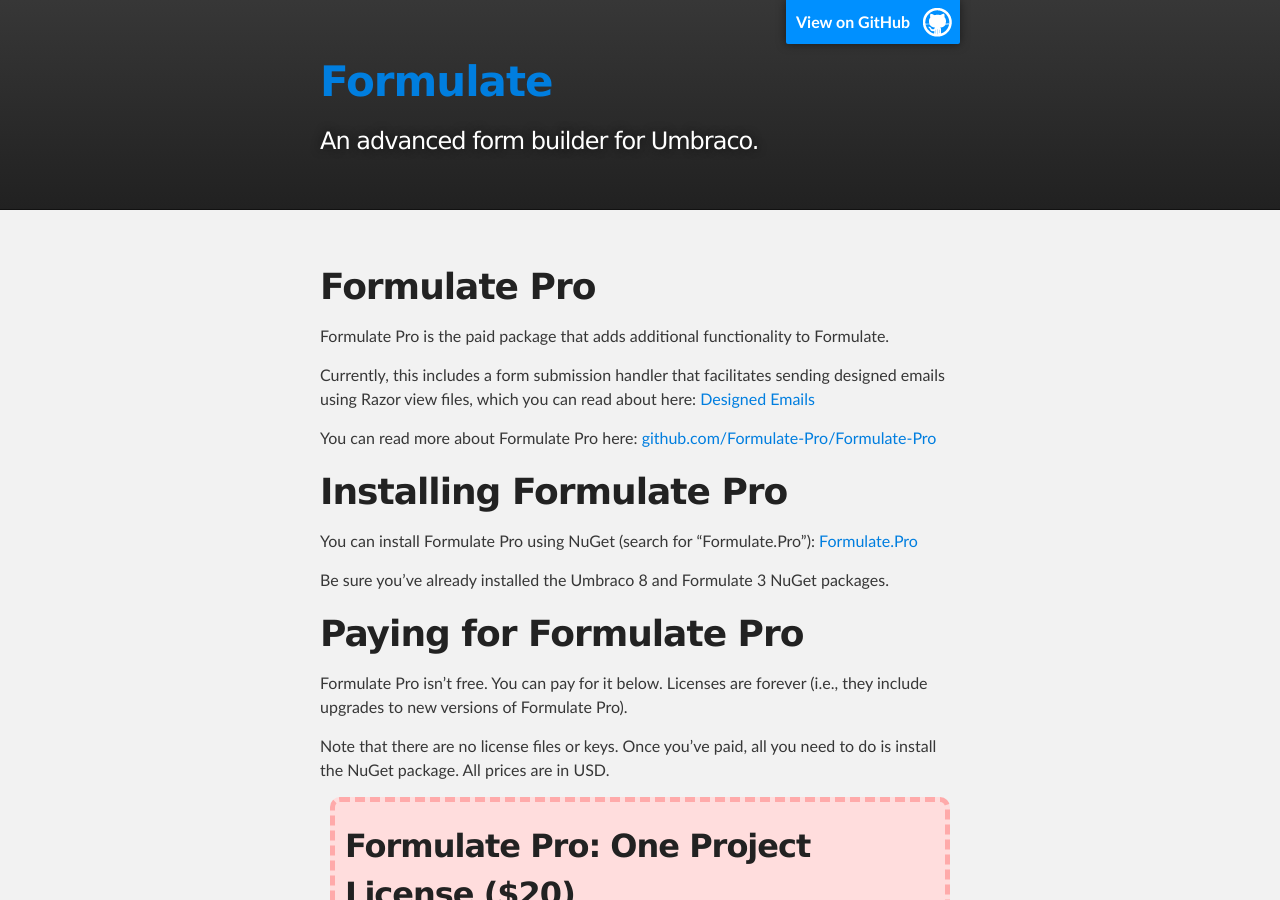
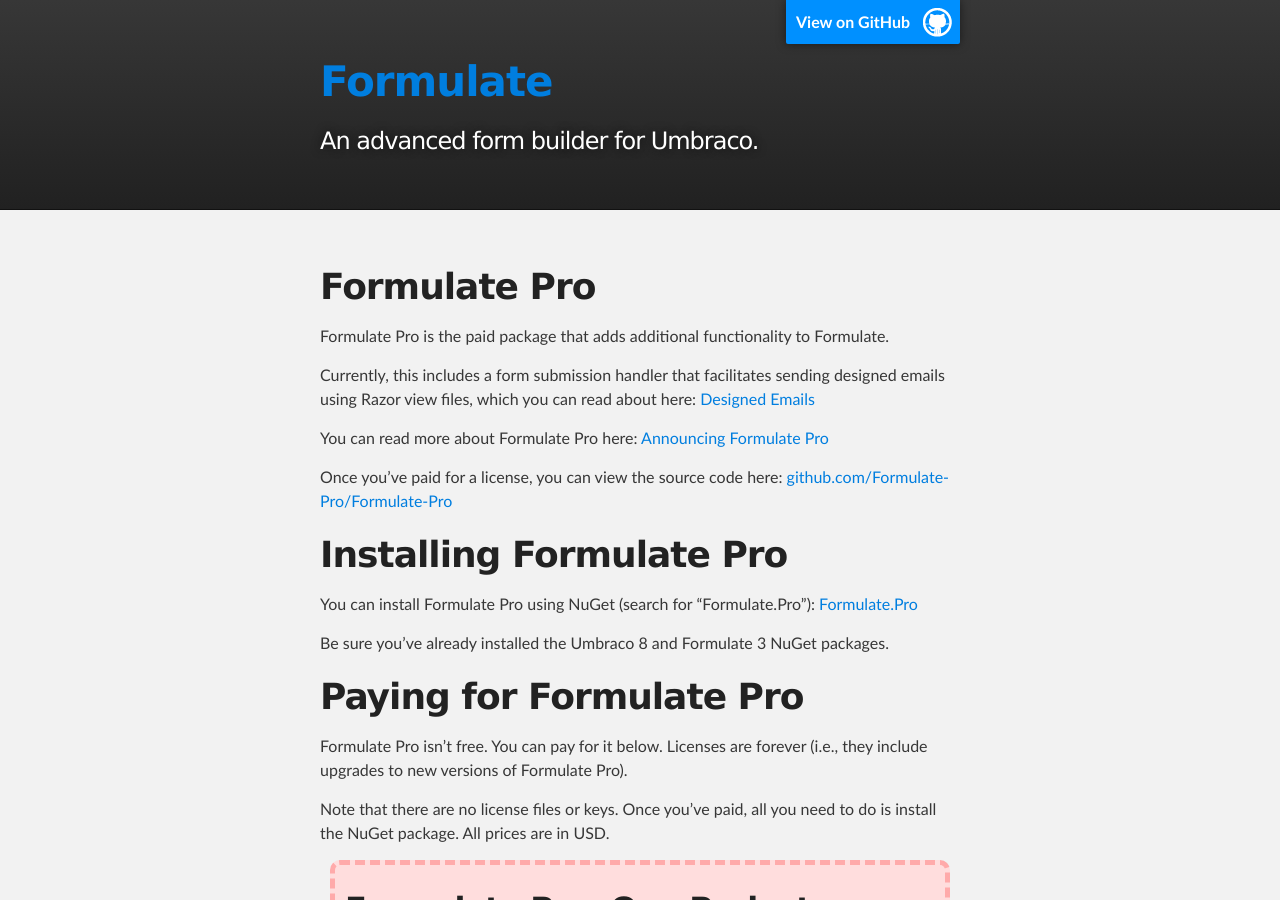
Before and after one commit to rhythmagency/formulate, a Jekyll site: the page built from pro/index.md, in a window 1280 px wide and 900 px high. Built offline with Jekyll 4.4.1, drawn with Linux system fonts in a browser that asks for light colours; comment, search, counter and statistics services are not loaded.

Commit message:
feat (Docs) link to Formulate Pro announcement article

```diff
--- a/pro/index.md
+++ b/pro/index.md
@@ -9,7 +9,9 @@
 
 Currently, this includes a form submission handler that facilitates sending designed emails using Razor view files, which you can read about here: [Designed Emails](/pro/designed-emails)
 
-You can read more about Formulate Pro here: [github.com/Formulate-Pro/Formulate-Pro](https://github.com/Formulate-Pro/Formulate-Pro)
+You can read more about Formulate Pro here: [Announcing Formulate Pro](https://code101.net/code-101/announcing-formulate-pro)
+
+Once you've paid for a license, you can view the source code here: [github.com/Formulate-Pro/Formulate-Pro](https://github.com/Formulate-Pro/Formulate-Pro)
 
 # Installing Formulate Pro
 
```
